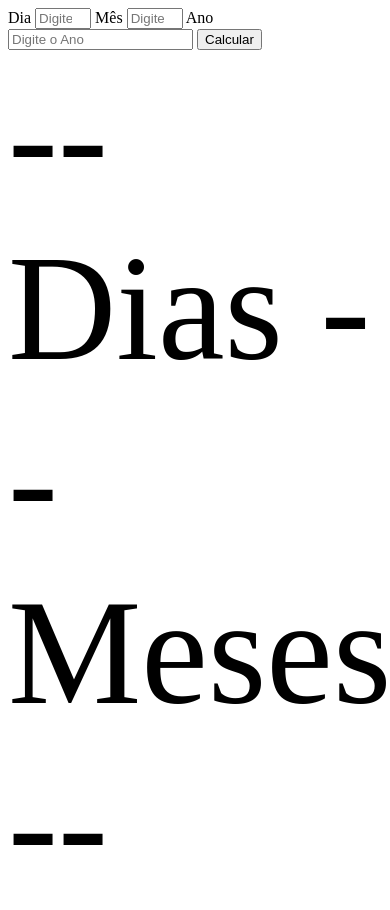
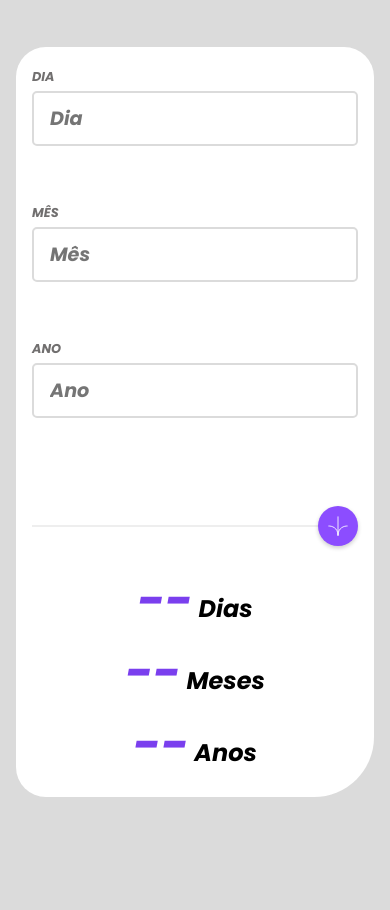
Before and after one commit to JosivaldoS/CalculadoraDeIdade, a plain HTML site: page index.html in a window 390 px wide. Shown: the top 910 px of the page. After the commit the page ends 844 px from the top, so only its background shows below. Drawn offline with Linux system fonts and the light colour scheme.

Commit message:
Estilizando o código e trazendo responsividade
Estilizei todo o código deixando o site mais bonito utilizando o css
Trouxe mais responsividade ao código

```diff
--- a/index.html
+++ b/index.html
@@ -10,24 +10,43 @@
 
     <main>
 
-        Dia
-        <input type="number" placeholder="Digite o Dia" id="dia" min="1" max="31">
-        <span id="erroDia" style="color: red;"></span>
+        <div id="entradaDados"">
+            <div class="dadosInseridos">
+                <p>DIA</p>
+                <input type="number" placeholder="Dia" id="dia" min="1" max="31">
+                <span id="erroDia" style="color: red;"></span>
+            </div>
 
-        Mês
-        <input type="number" placeholder="Digite o Mês" id="mes" min="1" max="12">
-        <span id="erroMes" style="color: red;"></span>
+            <div class="dadosInseridos">
+                <p>MÊS</p>
+                <input type="number" placeholder="Mês" id="mes" min="1" max="12">
+                <span id="erroMes" style="color: red;"></span>
+            </div>
 
-        Ano
-        <input type="number" placeholder="Digite o Ano" id="ano">
-        <span id="erroAno" style="color: red;"></span>
+            <div class="dadosInseridos">
+                <p>ANO</p>
+                <input type="number" placeholder="Ano" id="ano">
+                <span id="erroAno" style="color: red;"></span>
+            </div>
+        </div>
 
-        <button onclick="Calcular()">Calcular</button>
+        <div class="container-linha">
+            <hr class="linha">
+            <button class="icone-circular" onclick="Calcular()">
+                <img src="images/icon-arrow.svg" alt="">
+            </button>
+            </div>
 
-        <div style="font-size: 150px;">
-            <label id="diaLabel">--</label> Dias
-            <label id="mesLabel">--</label> Meses
-            <label id="anoLabel">--</label> Anos
+        <div class="resultadoPai">
+            <div class="resultado">
+                <p><label id="diaLabel">--</label> Dias</p>
+            </div>
+            <div class="resultado">
+                <p><label id="mesLabel">--</label> Meses</p>
+            </div>
+            <div class="resultado">
+                <p><label id="anoLabel">--</label> Anos</p>
+            </div>
         </div>
 
     </main>
--- a/style.css
+++ b/style.css
@@ -0,0 +1,192 @@
+* {
+  margin: 0;
+  padding: 0;
+  box-sizing: border-box;
+}
+
+@font-face {
+  font-family: 'Poppins';
+  src: url(fonts/Poppins-ExtraBold.ttf);
+}
+
+@font-face {
+  font-family: 'Poppins';
+  src: url(fonts/Poppins-BoldItalic.ttf);
+}
+
+body {
+  display: flex;
+  justify-content: center;
+  align-items: center;
+  background-color: hsl(0, 0%, 86%);
+  height: 100vh;
+  padding: 1rem;
+}
+
+main {
+  width: 90vw;
+  max-width: 600px;
+  height: auto;
+  min-height: 60vh;
+  background-color: white;
+  font-size: clamp(1.5rem, 2.5vw, 3.5rem); /* responsivo */
+  border-top-left-radius: 30px;
+  border-top-right-radius: 30px;
+  border-bottom-left-radius: 30px;
+  border-bottom-right-radius: 150px;
+  padding: 2rem;
+  box-sizing: border-box;
+  display: flex;
+  flex-direction: column;
+  gap: 1.5rem;
+}
+
+#entradaDados {
+  display: flex;
+  justify-content: flex-start;
+  font-family: 'Poppins', sans-serif;
+  font-size: clamp(1rem, 2vw, 2rem);
+  gap: 2rem;
+  width: 100%;
+  font-style: italic;
+  flex-wrap: wrap;
+}
+
+.dadosInseridos {
+  display: flex;
+  flex-direction: column;
+  flex: 1 1 120px; /* flexível com base mínima */
+  min-width: 120px;
+}
+
+.dadosInseridos > p {
+  color: hsl(0, 1%, 44%);
+  font-size: clamp(0.8rem, 1.5vw, 1.2rem);
+  padding: 0.3rem 0;
+}
+
+.dadosInseridos > input {
+  padding: 0.7rem 1rem;
+  font-size: clamp(1.2rem, 2vw, 2rem);
+  width: 100%;
+  font-family: 'Poppins', sans-serif;
+
+  border: 2px solid hsl(0, 0%, 86%);
+  border-radius: 5px;
+
+  transition: border-color 0.3s ease;
+  box-sizing: border-box;
+}
+
+.dadosInseridos > input:focus {
+  outline: none;
+  border: 2px solid hsl(259, 100%, 65%);
+}
+
+.dadosInseridos > span {
+  font-size: clamp(1rem, 1.5vw, 1.5rem);
+  white-space: nowrap;
+  overflow: hidden;
+  text-overflow: ellipsis;
+  height: 1.5em; /* reserva espaço e evita pular layout */
+  color: red;
+  margin-top: 0.3rem;
+}
+
+.container-linha {
+  position: relative;
+  width: 100%;
+  height: 30px;
+  margin: 2rem -0.8rem 0 0; /* margens ajustadas para responsividade */
+}
+
+.linha {
+  border: none;
+  border-top: 1px solid #ddd;
+  margin: 0;
+  position: absolute;
+  top: 50%;
+  width: 100%;
+  transform: translateY(-50%);
+}
+
+.icone-circular {
+  position: absolute;
+  right: 0;
+  top: 50%;
+  transform: translateY(-50%);
+  background-color: #8c4dff;
+  width: 3rem;
+  height: 3rem;
+  border-radius: 50%;
+  border: none;
+  cursor: pointer;
+  display: flex;
+  align-items: center;
+  justify-content: center;
+  box-shadow: 0 2px 4px rgba(0, 0, 0, 0.2);
+  transition: background-color 0.3s ease;
+}
+
+.icone-circular img {
+  width: 1.5rem;
+  height: 1.5rem;
+}
+
+.icone-circular:hover {
+  background-color: #7a3fee;
+}
+
+.resultadoPai {
+  font-family: 'Poppins', sans-serif;
+}
+
+.resultado {
+  display: flex;
+  flex-direction: row;
+  gap: 1rem;
+  flex-wrap: wrap;
+}
+
+.resultado label {
+  font-size: clamp(2rem, 4vw, 4.5rem);
+  color: #7a3fee;
+  white-space: nowrap;
+}
+
+/* Media Queries para telas pequenas */
+
+@media (max-width: 600px) {
+  main {
+    width: 95vw;
+    padding: 1rem;
+    border-bottom-right-radius: 60px;
+  }
+
+  #entradaDados {
+    flex-direction: column;
+    gap: 1rem;
+  }
+
+  .dadosInseridos {
+    min-width: 100%;
+  }
+
+  .resultado {
+    justify-content: center;
+  }
+
+  .resultado label {
+    font-size: 3rem;
+  }
+
+  .icone-circular {
+    width: 2.5rem;
+    height: 2.5rem;
+  }
+
+  .icone-circular img {
+    width: 1.2rem;
+    height: 1.2rem;
+  }
+}
```
